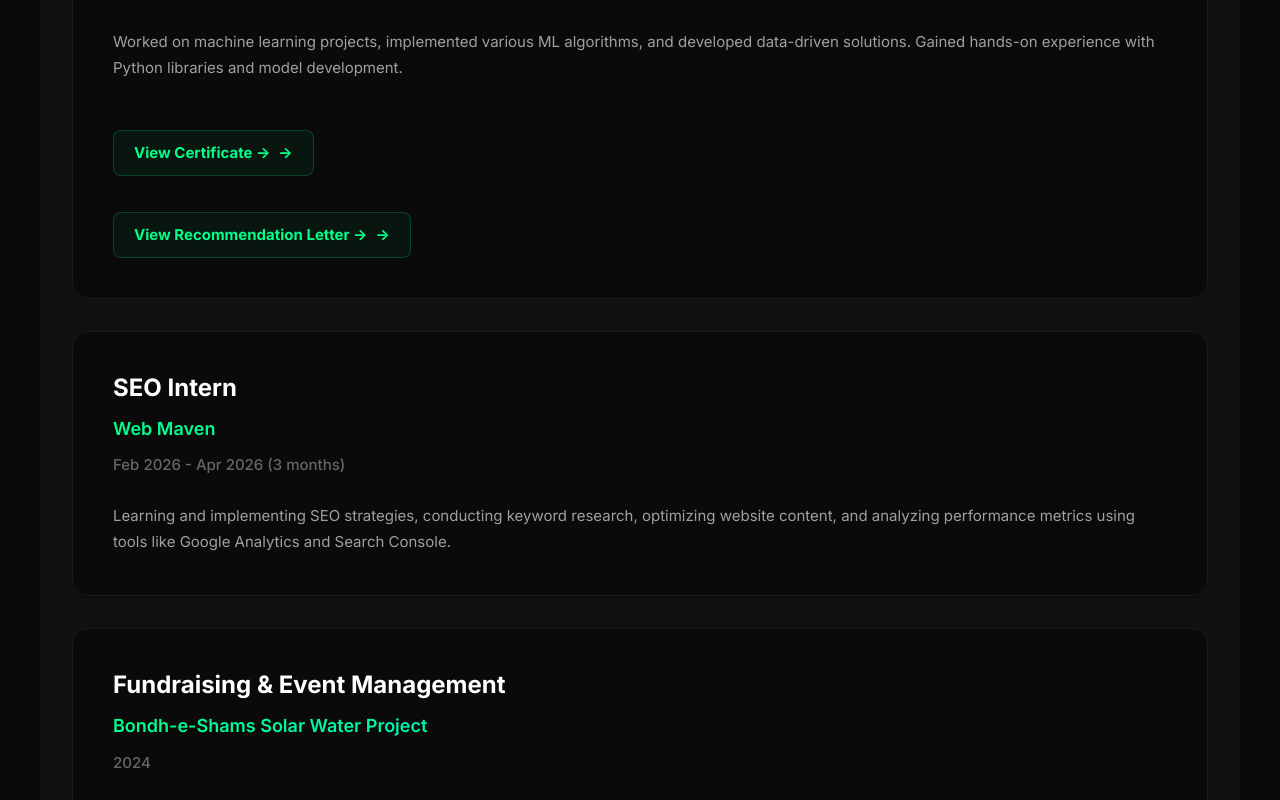
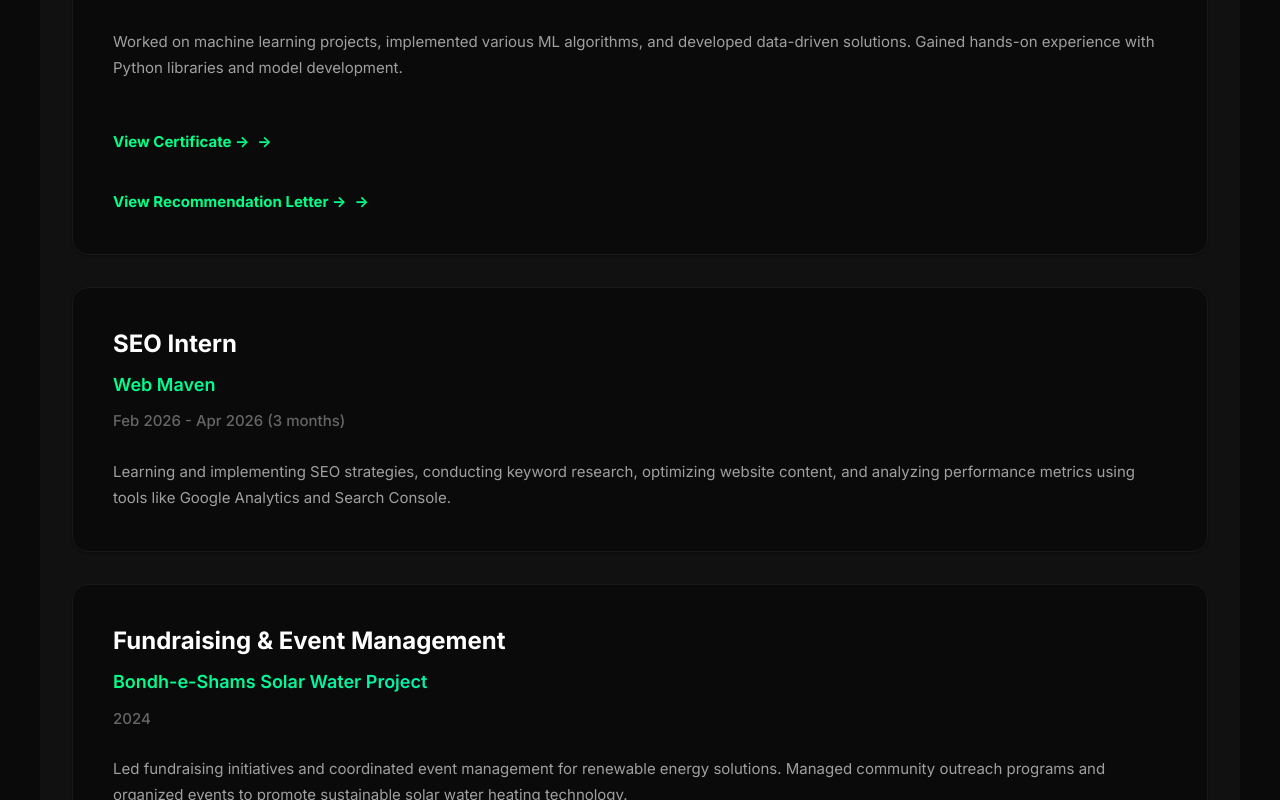
Before and after one commit to abdullahnkhokhar-ux/abdullah-portfolio, a React (Create React App) app: page / in a window 1280 px wide. Shown: the part 4260-5060 px from the top of the page. Built offline with nearby package versions, Linux system fonts and the light colour scheme.

Commit message:
Update App.css

```diff
--- a/src/App.css
+++ b/src/App.css
@@ -1172,10 +1172,10 @@ section:nth-child(3) { animation-delay: 0.3s; }
   display: inline-flex;
   align-items: center;
   gap: 0.5rem;
-  padding: 0.625rem 1.25rem;
-  background: rgba(0, 255, 136, 0.05);
-  border: 1px solid rgba(0, 255, 136, 0.2);
-  border-radius: 0.5rem;
+  padding: 0;
+  background: transparent;
+  border: none;
+  border-radius: 0;
   color: var(--accent);
   font-size: 0.875rem;
   font-weight: 600;
@@ -1184,10 +1184,8 @@ section:nth-child(3) { animation-delay: 0.3s; }
 }
 
 .cert-links .cert-link:hover {
-  background: rgba(0, 255, 136, 0.1);
-  border-color: var(--accent);
-  transform: translateY(-2px);
-  box-shadow: 0 4px 12px rgba(0, 255, 136, 0.2);
+  color: var(--text-primary);
+  transform: translateX(4px);
 }
 .timeline-item .duration {
   font-size: 0.9375rem;
```
